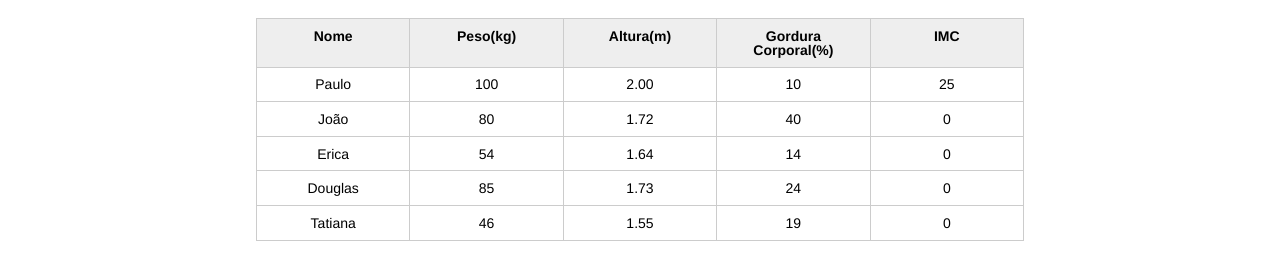
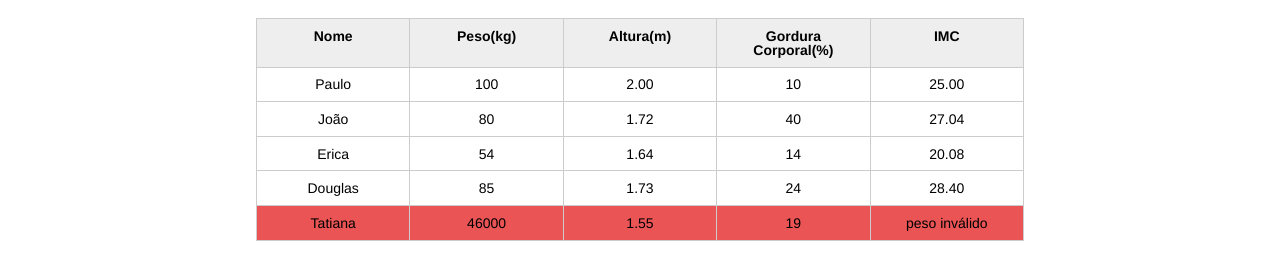
Before and after one commit to lucasbegnini/introducao-javascript, a plain HTML site: page index.html in a window 1280 px wide. Shown: the part 123-402 px from the top of the page. Drawn offline with Linux system fonts and the light colour scheme.

Commit message:
[aula 03]

```diff
--- a/css/index.css
+++ b/css/index.css
@@ -132,3 +132,7 @@ button[disabled=disabled], button:disabled {
 .campo-invalido{
 	border: 1px solid red;
 }
+
+.paciente-invalido{
+	background-color: rgba(227, 30, 30, 0.758);
+}
--- a/index.html
+++ b/index.html
@@ -62,7 +62,7 @@
 						</tr>
 						<tr class="paciente" >
 							<td class="info-nome">Tatiana</td>
-							<td class="info-peso">46</td>
+							<td class="info-peso">46000</td>
 							<td class="info-altura">1.55</td>
 							<td class="info-gordura">19</td>
 							<td class="info-imc">0</td>
--- a/js/principal.js
+++ b/js/principal.js
@@ -2,7 +2,11 @@
 var titulo = document.querySelector(".titulo");
 titulo.textContent = "Aparecida nutricionista";
 
-var paciente = document.querySelector("#primeiro-paciente");
+var pacientes = document.querySelectorAll(".paciente");
+
+for (var i=0;i<pacientes.length;i++){
+
+    var paciente = pacientes[i];
     var tdPeso = paciente.querySelector(".info-peso");
     var peso = tdPeso.textContent;
 
@@ -18,15 +22,18 @@ if ((peso <= 0) || (peso >= 1000)){
         console.log("peso inválido");
         pesoEhValido = false;
         tdImc.textContent = "peso inválido";
+        paciente.classList.add("paciente-invalido");
     }
 
     if ((altura <= 0) || (altura >= 3.0)){
         console.log("altura inválida");
         alturaEhValido = false;
         tdImc.textContent = "altura inválida";
+        paciente.classList.add("paciente-invalido");
     }
 
-if(alturaEhValido && alturaEhValido){
+    if(pesoEhValido && alturaEhValido){
         var imc = peso /(altura*altura);
-    tdImc.textContent = imc;
+        tdImc.textContent = imc.toFixed(2);
     }
+}
```
Lines whose indentation alone changed are shown as unchanged.
